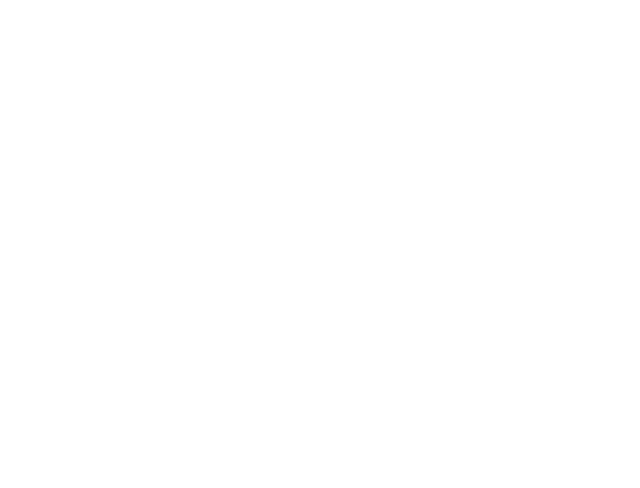
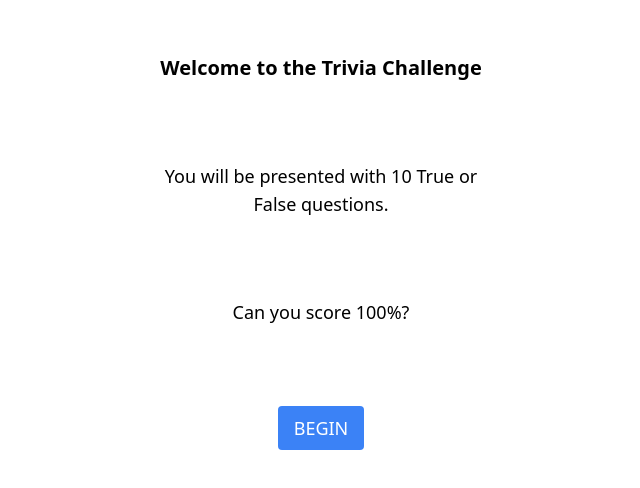
Before and after one commit to wanhose/g2i-react-challenge, a React (Create React App) app: page / in a window 1280 px wide. Shown: the part 148-636 px from the top of the page, without its empty margins (319-959 px from the left). Built offline with nearby package versions, Linux system fonts and the light colour scheme.

Commit message:
feat(containers): mount home page

```diff
--- /dev/null
+++ b/src/containers/Home/index.tsx
@@ -0,0 +1,22 @@
+import Button from "components/Button";
+import Container from "components/MaxContent";
+import { Link } from "react-router-dom";
+
+const Home = () => (
+  <Container className="text-lg text-center">
+    <h1 className="text-xl font-bold">Welcome to the Trivia Challenge</h1>
+    <p className="mt-20">
+      You will be presented with 10 True or False questions.
+    </p>
+    <p className="mt-20">Can you score 100%?</p>
+    <Button
+      as={Link}
+      className="mt-20 text-white uppercase bg-blue-500"
+      to="/step"
+    >
+      Begin
+    </Button>
+  </Container>
+);
+
+export default Home;
--- a/src/containers/Routes/index.tsx
+++ b/src/containers/Routes/index.tsx
@@ -1,9 +1,11 @@
+import Home from "containers/Home";
 import { Redirect, Route, Switch } from "react-router-dom";
 
 const Routes = () => (
   <Switch>
-    <Route exact path="/" />
-    <Route exact path="/:slug" />
+    <Route component={Home} exact path="/" />
+    <Route exact path="/results" />
+    <Route exact path="/step/:slug?" />
     <Redirect to="/" />
   </Switch>
 );
--- a/src/hooks/useStep.ts
+++ b/src/hooks/useStep.ts
@@ -7,7 +7,9 @@
   const { data, loading } = useData();
 
   const step = useMemo(() => {
-    const item = data?.results.find((result) => result.question === slug);
+    const item =
+      data?.results.find((result) => result.question === slug) ??
+      data?.results[0];
 
     if (item) return normalizeStep(item);
 
```
